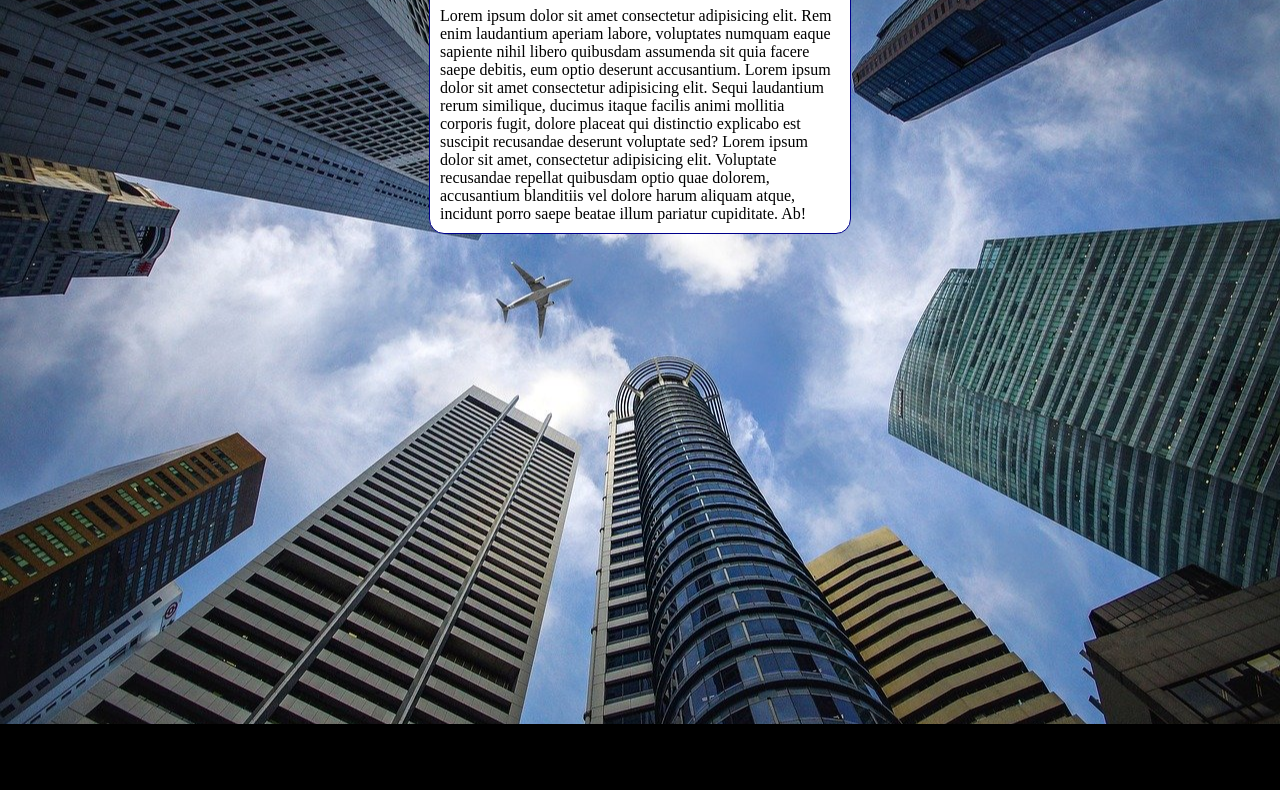
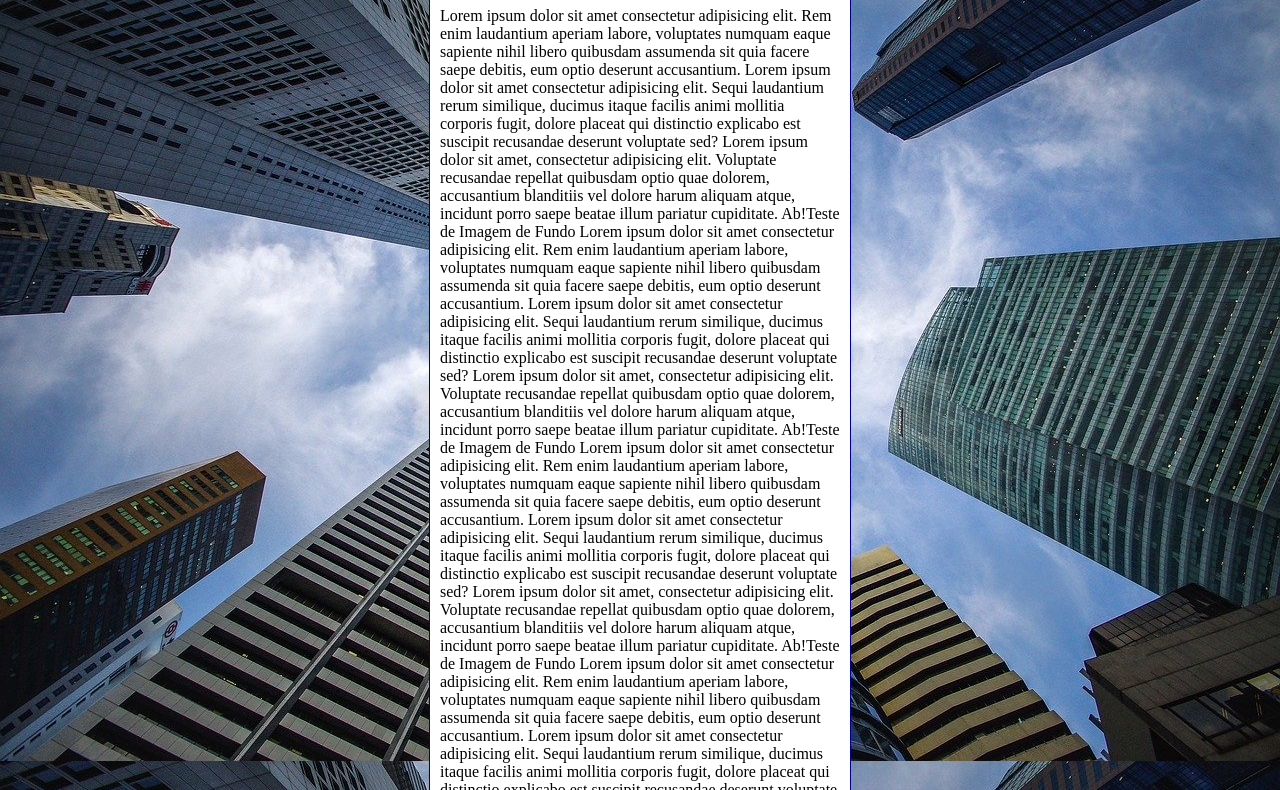
Before and after one commit to MagnusFeiten/html-css, a plain HTML site: page exercicio/ex022/fundo006.html in a window 1280 px wide. Shown: the part 92-882 px from the top of the page. Before the commit the page ends 816 px from the top, so only its background shows below. Drawn offline with Linux system fonts and the light colour scheme.

Commit message:
Update fundo006.html

```diff
--- a/exercicio/ex022/fundo006.html
+++ b/exercicio/ex022/fundo006.html
@@ -4,20 +4,28 @@
     <meta charset="UTF-8">
     <meta http-equiv="X-UA-Compatible" content="IE=edge">
     <meta name="viewport" content="width=device-width, initial-scale=1.0">
-    <title>Document</title>
+    <title>Fundo fixo de tela</title>
     <style>
         body {
             height: 100vh;
-            background-color: #000000;
+           /* background-color: #000000;
             background-image: url(imagens/wallpaper002.jpg);
             background-position: center center;
             background-repeat: no-repeat;
+            background-size: cover;
+            background-attachment: fixed;
+
+            /* shorthand - background
+            color > image > position > repeat > [size] > attachment
+            */
+
+            background: black url(imagens/wallpaper002.jpg) center center no-repeat fixed;
             background-size: cover;
 
         }
         main {
             background-color: white;
-            width: 400px;
+            max-width: 400px;
             padding: 10px;
             margin: auto;
             border: 1px solid darkblue;
@@ -29,6 +37,11 @@
 <body>
     <main>
         <h1>Teste de Imagem de Fundo</h1>
+        Lorem ipsum dolor sit amet consectetur adipisicing elit. Rem enim laudantium aperiam labore, voluptates numquam eaque sapiente nihil libero quibusdam assumenda sit quia facere saepe debitis, eum optio deserunt accusantium. Lorem ipsum dolor sit amet consectetur adipisicing elit. Sequi laudantium rerum similique, ducimus itaque facilis animi mollitia corporis fugit, dolore placeat qui distinctio explicabo est suscipit recusandae deserunt voluptate sed? Lorem ipsum dolor sit amet, consectetur adipisicing elit. Voluptate recusandae repellat quibusdam optio quae dolorem, accusantium blanditiis vel dolore harum aliquam atque, incidunt porro saepe beatae illum pariatur cupiditate. Ab!Teste de Imagem de Fundo</h1>
+        Lorem ipsum dolor sit amet consectetur adipisicing elit. Rem enim laudantium aperiam labore, voluptates numquam eaque sapiente nihil libero quibusdam assumenda sit quia facere saepe debitis, eum optio deserunt accusantium. Lorem ipsum dolor sit amet consectetur adipisicing elit. Sequi laudantium rerum similique, ducimus itaque facilis animi mollitia corporis fugit, dolore placeat qui distinctio explicabo est suscipit recusandae deserunt voluptate sed? Lorem ipsum dolor sit amet, consectetur adipisicing elit. Voluptate recusandae repellat quibusdam optio quae dolorem, accusantium blanditiis vel dolore harum aliquam atque, incidunt porro saepe beatae illum pariatur cupiditate. Ab!Teste de Imagem de Fundo</h1>
+        Lorem ipsum dolor sit amet consectetur adipisicing elit. Rem enim laudantium aperiam labore, voluptates numquam eaque sapiente nihil libero quibusdam assumenda sit quia facere saepe debitis, eum optio deserunt accusantium. Lorem ipsum dolor sit amet consectetur adipisicing elit. Sequi laudantium rerum similique, ducimus itaque facilis animi mollitia corporis fugit, dolore placeat qui distinctio explicabo est suscipit recusandae deserunt voluptate sed? Lorem ipsum dolor sit amet, consectetur adipisicing elit. Voluptate recusandae repellat quibusdam optio quae dolorem, accusantium blanditiis vel dolore harum aliquam atque, incidunt porro saepe beatae illum pariatur cupiditate. Ab!Teste de Imagem de Fundo</h1>
+        Lorem ipsum dolor sit amet consectetur adipisicing elit. Rem enim laudantium aperiam labore, voluptates numquam eaque sapiente nihil libero quibusdam assumenda sit quia facere saepe debitis, eum optio deserunt accusantium. Lorem ipsum dolor sit amet consectetur adipisicing elit. Sequi laudantium rerum similique, ducimus itaque facilis animi mollitia corporis fugit, dolore placeat qui distinctio explicabo est suscipit recusandae deserunt voluptate sed? Lorem ipsum dolor sit amet, consectetur adipisicing elit. Voluptate recusandae repellat quibusdam optio quae dolorem, accusantium blanditiis vel dolore harum aliquam atque, incidunt porro saepe beatae illum pariatur cupiditate. Ab!Teste de Imagem de Fundo</h1>
+        Lorem ipsum dolor sit amet consectetur adipisicing elit. Rem enim laudantium aperiam labore, voluptates numquam eaque sapiente nihil libero quibusdam assumenda sit quia facere saepe debitis, eum optio deserunt accusantium. Lorem ipsum dolor sit amet consectetur adipisicing elit. Sequi laudantium rerum similique, ducimus itaque facilis animi mollitia corporis fugit, dolore placeat qui distinctio explicabo est suscipit recusandae deserunt voluptate sed? Lorem ipsum dolor sit amet, consectetur adipisicing elit. Voluptate recusandae repellat quibusdam optio quae dolorem, accusantium blanditiis vel dolore harum aliquam atque, incidunt porro saepe beatae illum pariatur cupiditate. Ab!Teste de Imagem de Fundo</h1>
         Lorem ipsum dolor sit amet consectetur adipisicing elit. Rem enim laudantium aperiam labore, voluptates numquam eaque sapiente nihil libero quibusdam assumenda sit quia facere saepe debitis, eum optio deserunt accusantium. Lorem ipsum dolor sit amet consectetur adipisicing elit. Sequi laudantium rerum similique, ducimus itaque facilis animi mollitia corporis fugit, dolore placeat qui distinctio explicabo est suscipit recusandae deserunt voluptate sed? Lorem ipsum dolor sit amet, consectetur adipisicing elit. Voluptate recusandae repellat quibusdam optio quae dolorem, accusantium blanditiis vel dolore harum aliquam atque, incidunt porro saepe beatae illum pariatur cupiditate. Ab!
     </main>
 
```
